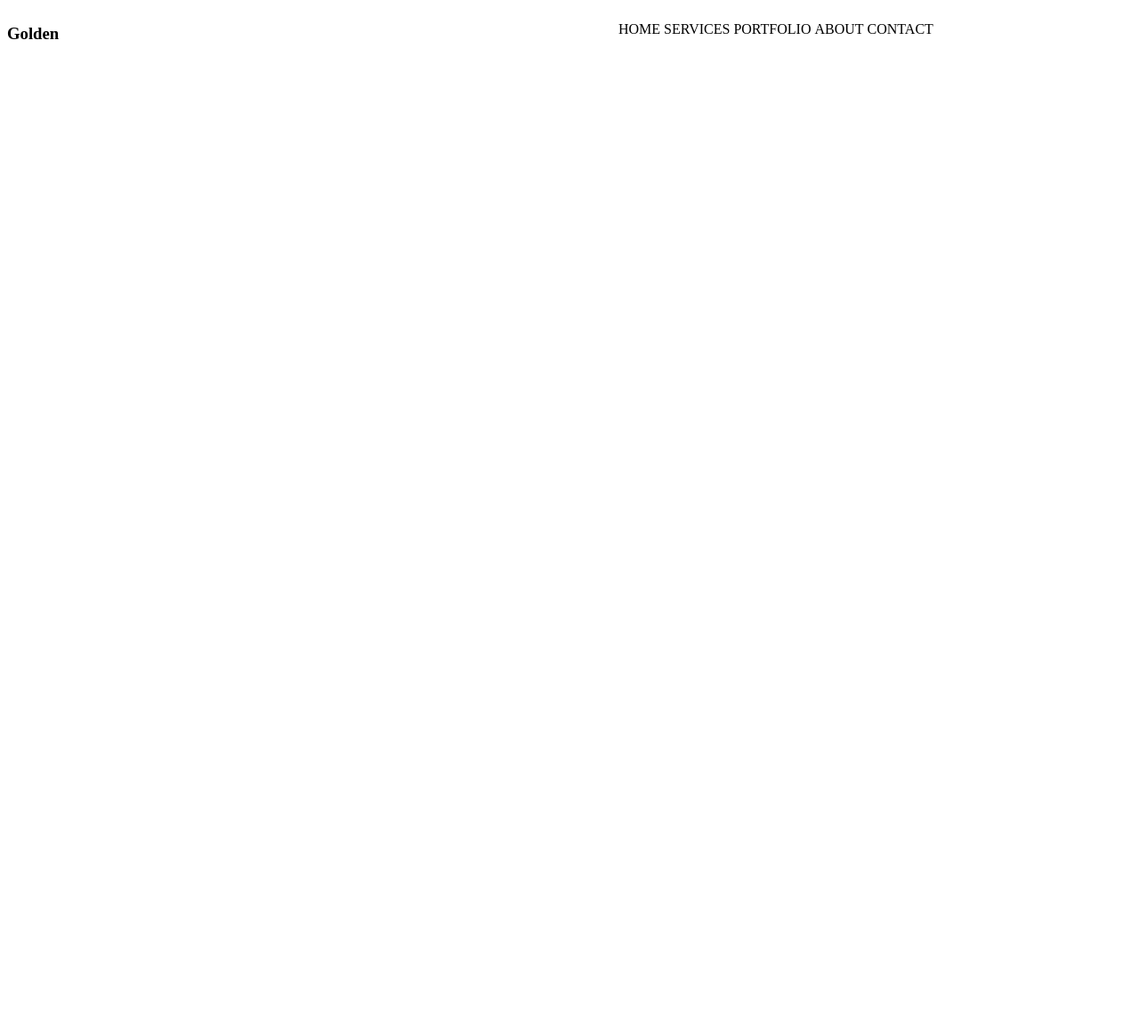
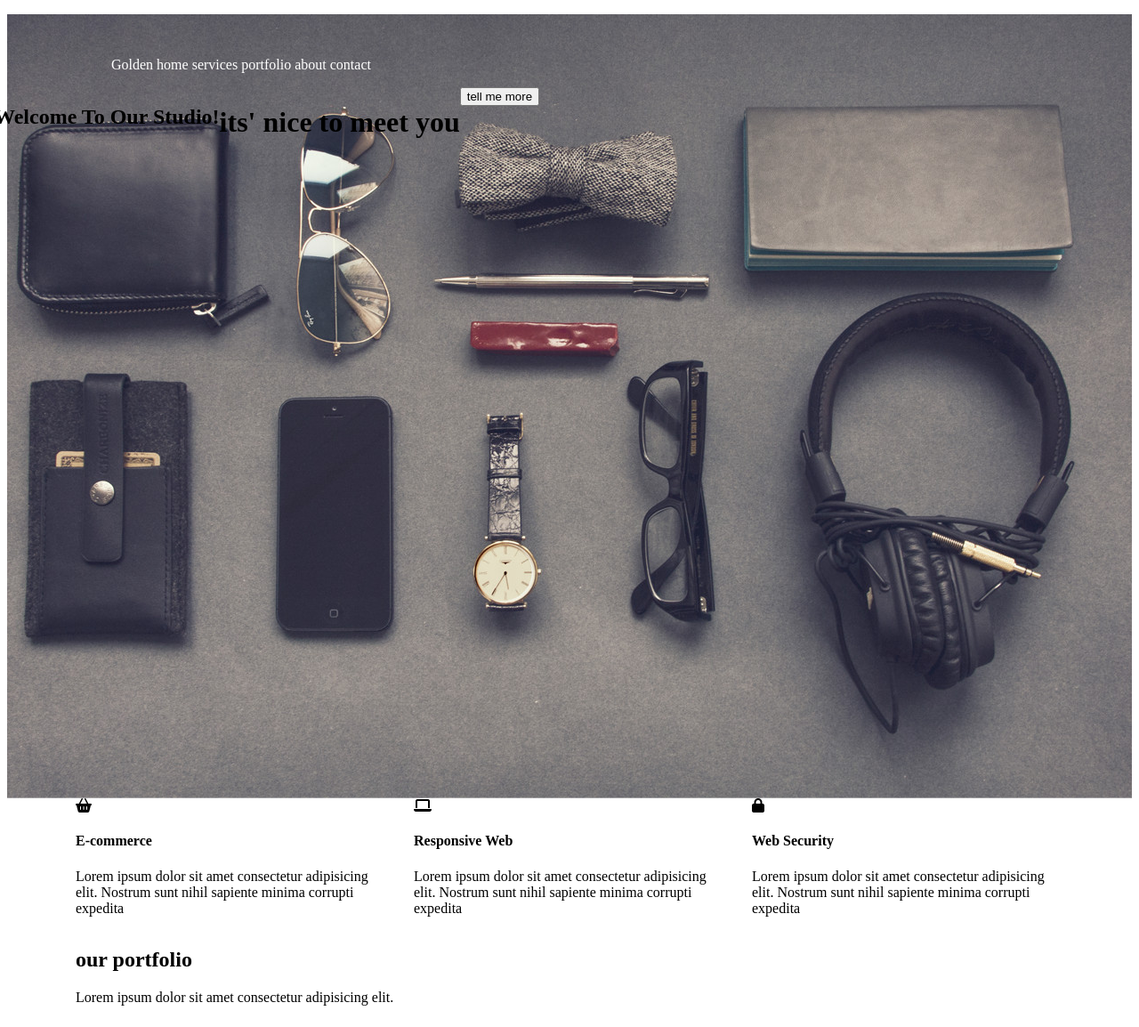
Before and after one commit to stiffelbo/golden, a website: page index.html in a window 1280 px wide. Shown: the whole page at 89% size. Before the commit the page ends 800 px from the top, so only its background shows below. Drawn offline with Linux system fonts and the light colour scheme.

Commit message:
header background, services content

```diff
--- a/index.html
+++ b/index.html
@@ -5,34 +5,107 @@
     <meta charset="UTF-8">
     <meta name="viewport" content="width=device-width, initial-scale=1.0">
     <title>Golden</title>
+    <script src="https://kit.fontawesome.com/f8e7e4385e.js" crossorigin="anonymous"></script>
     <link rel="stylesheet" href="vendor/bootstrap-grid.css">
     <link rel="stylesheet" href="css/style.css">
 </head>
 
 <body>
     <header>
+        <div class="container">
+            <nav>
+                <ul>
+                    <li class="logo">
+                        <a href="#">Golden</a>
+                    </li>
+                    <li><a href="#">home</a></li>
+                    <li><a href="#">services</a></li>
+                    <li><a href="#">portfolio</a></li>
+                    <li><a href="#">about</a></li>
+                    <li><a href="#">contact</a></li>
+                </ul>
+            </nav>
+        </div>
         <div class="row">
-            <div class="col">
-                <h3 class="logo">Golden</h3>
-            </div>
-            <div class="col">
-                <nav>
-                    <ul>
-                        <li>HOME</li>
-                        <li>SERVICES</li>
-                        <li>PORTFOLIO</li>
-                        <li>ABOUT</li>
-                        <li>CONTACT</li>
-                    </ul>
-                </nav>
+            <h2>Welcome To Our Studio!</h2>
+            <h1>its' nice to meet you</h1>
+            <a href="#">
+                <button>tell me more</button>
+            </a>
+        </div>
+    </header>
+    <section class="services">
+        <div class="container">
+            <div class="row">
+                <div class="col-md-4 col-sm-12">
+                    <div class="services-card">
+                        <i class="fas fa-shopping-basket"></i>
+                        <h4>
+                            E-commerce
+                        </h4>
+                        <p>
+                            Lorem ipsum dolor sit amet consectetur adipisicing elit. Nostrum sunt nihil sapiente minima corrupti expedita
+                        </p>
+                    </div>
+                </div>
+                <div class="col-md-4 col-sm-12">
+                    <div class="services-card">
+                        <i class="fas fa-laptop"></i>
+                        <h4>
+                            Responsive Web
+                        </h4>
+                        <p>
+                            Lorem ipsum dolor sit amet consectetur adipisicing elit. Nostrum sunt nihil sapiente minima corrupti expedita
+                        </p>
+                    </div>
+                </div>
+                <div class="col-md-4 col-sm-12">
+                    <div class="services-card">
+                        <i class="fas fa-lock"></i>
+                        <h4>
+                            Web Security
+                        </h4>
+                        <p>
+                            Lorem ipsum dolor sit amet consectetur adipisicing elit. Nostrum sunt nihil sapiente minima corrupti expedita
+                        </p>
+                    </div>
+                </div>
             </div>
         </div>
-    </header>
+    </section>
+    <section class="portfolio">
+        <div class="container">
+            <h2>our portfolio</h2>
+            <p>Lorem ipsum dolor sit amet consectetur adipisicing elit.</p>
+            <div class="row">
+                <div class="col-md-4 col-sm-12">
 
+                </div>
+                <div class="col-md-4 col-sm-12">
 
+                </div>
+                <div class="col-md-4 col-sm-12">
 
+                </div>
+            </div>
+            <div class="row">
+                <div class="col-md-4 col-sm-12">
 
+                </div>
+                <div class="col-md-4 col-sm-12">
 
+                </div>
+                <div class="col-md-4 col-sm-12">
+
+                </div>
+            </div>
+        </div>
+    </section>
+    <footer>
+        <div class="container">
+
+        </div>
+    </footer>
 </body>
 
 </html>
--- a/sass/style.scss
+++ b/sass/style.scss
@@ -1,4 +1,22 @@
-nav ul li {
-    display: inline;
-    list-style: none;
+header {
+    background-image: url('../images/header_bg.jpg');
+    background-position: center center;
+    background-size: cover;
+    min-height: 881px;
+    nav ul {
+        padding-top: 3rem;
+        li {
+            display: inline;
+            list-style: none;
+            a {
+                color: #ffffff;
+                text-decoration: none;
+                text-transform: uppercase;
+                &:first-of-type {
+                    text-transform: none;
+                    text-align: left;
+                }
+            }
+        }
+    }
 }
```
Also changed, not shown: .index.html (deleted), css/style.css, images/header_bg.jpg (added), 1 other file.
